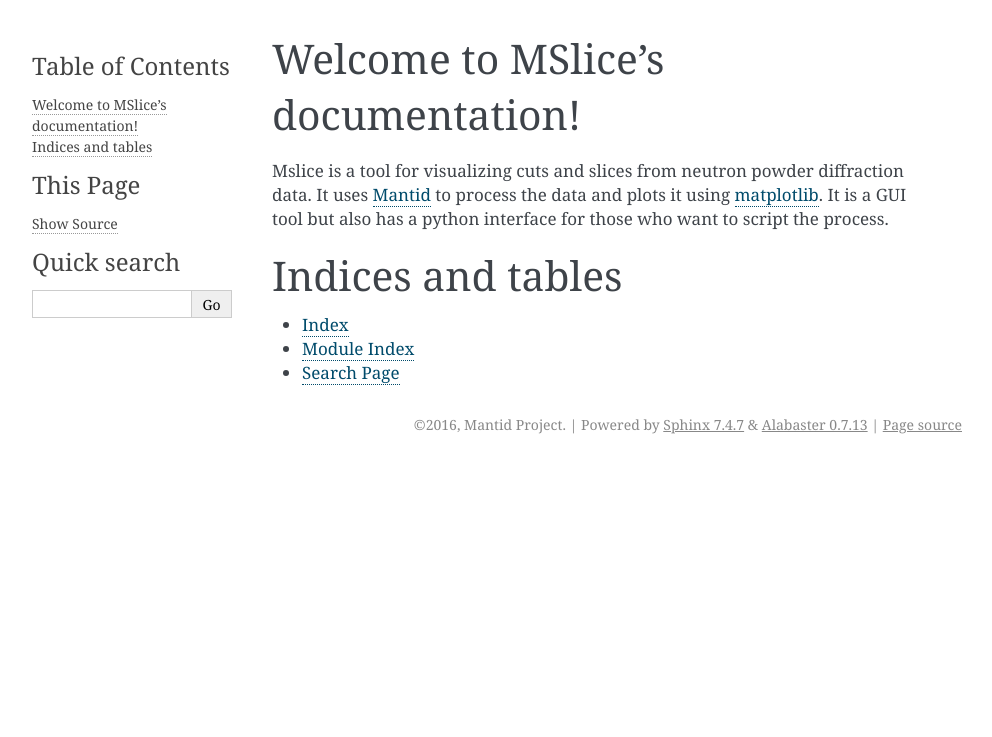
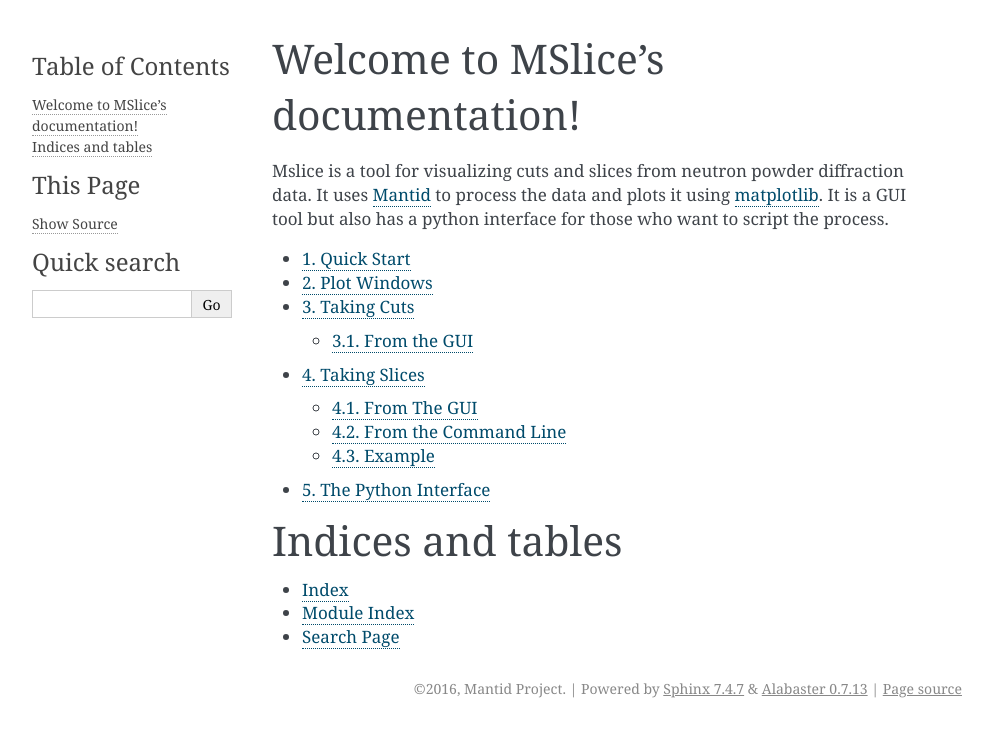
Before and after one commit to mantidproject/mslice, a Sphinx documentation site: the page built from docs/source/index.rst, in a window 1280 px wide. Shown: the top 737 px of the page, without its empty margins (148-1140 px from the left). Built offline with Sphinx 7.4.7, drawn with Linux system fonts in a browser that asks for light colours.

Commit message:
Fixed typos. re #76

```diff
--- a/docs/source/cli.rst
+++ b/docs/source/cli.rst
@@ -1,2 +1,2 @@
 The Python Interface
-==================
+====================
--- a/docs/source/cutting.rst
+++ b/docs/source/cutting.rst
@@ -44,7 +44,7 @@
 5. Click on the **Plot** button to plot the cut.
 
 
-.. images:: image/cutting/width_cuts.png
+.. image:: images/cutting/width_cuts.png
 
 **To add cuts to an existing plot**
 1. Click on a projection workspace in the *Workspace Manager* to select it.
--- a/docs/source/index.rst
+++ b/docs/source/index.rst
@@ -12,9 +12,12 @@
 .. toctree::
    :maxdepth: 2
    :numbered:
+
    quickstart
+   plotwindows
+   cutting
+   slicing
    cli
-
 
 
 Indices and tables
--- a/docs/source/plotwindows.rst
+++ b/docs/source/plotwindows.rst
@@ -0,0 +1,2 @@
+Plot Windows
+============
```
Also changed, not shown: docs/source/images/quickstart/workspace_loaded.png (added).
